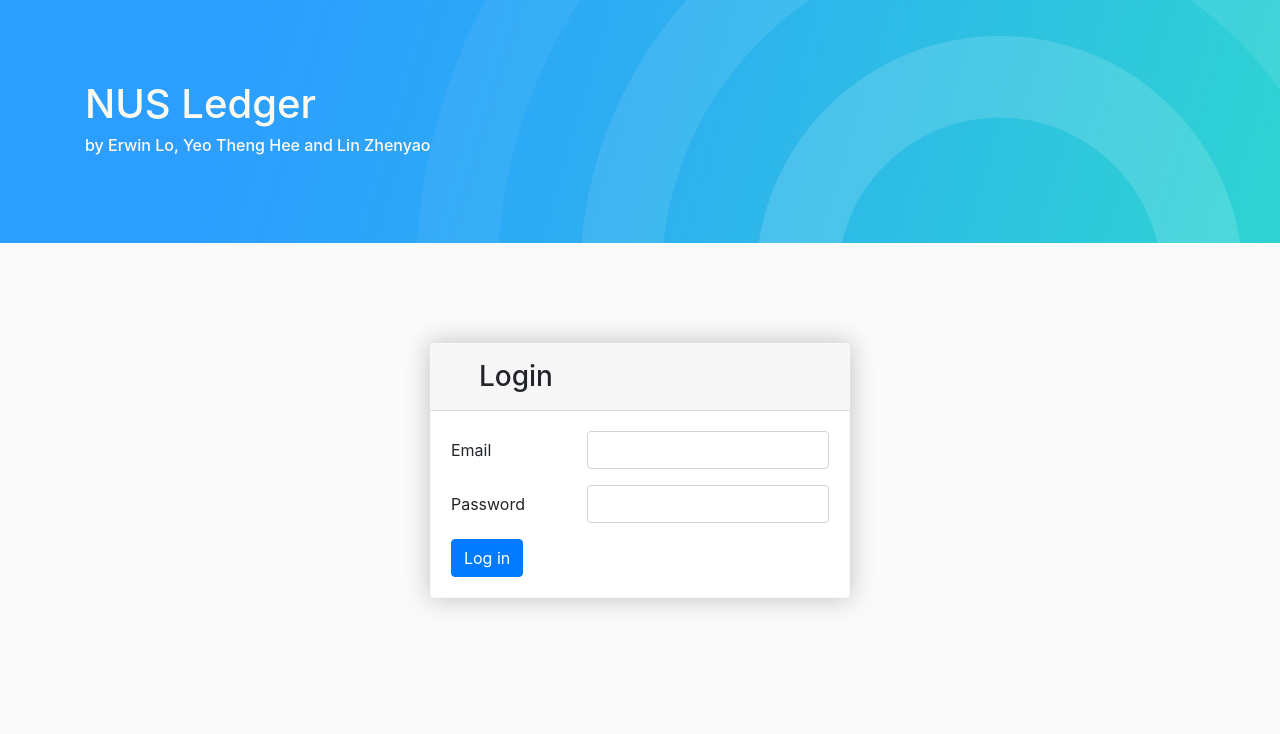
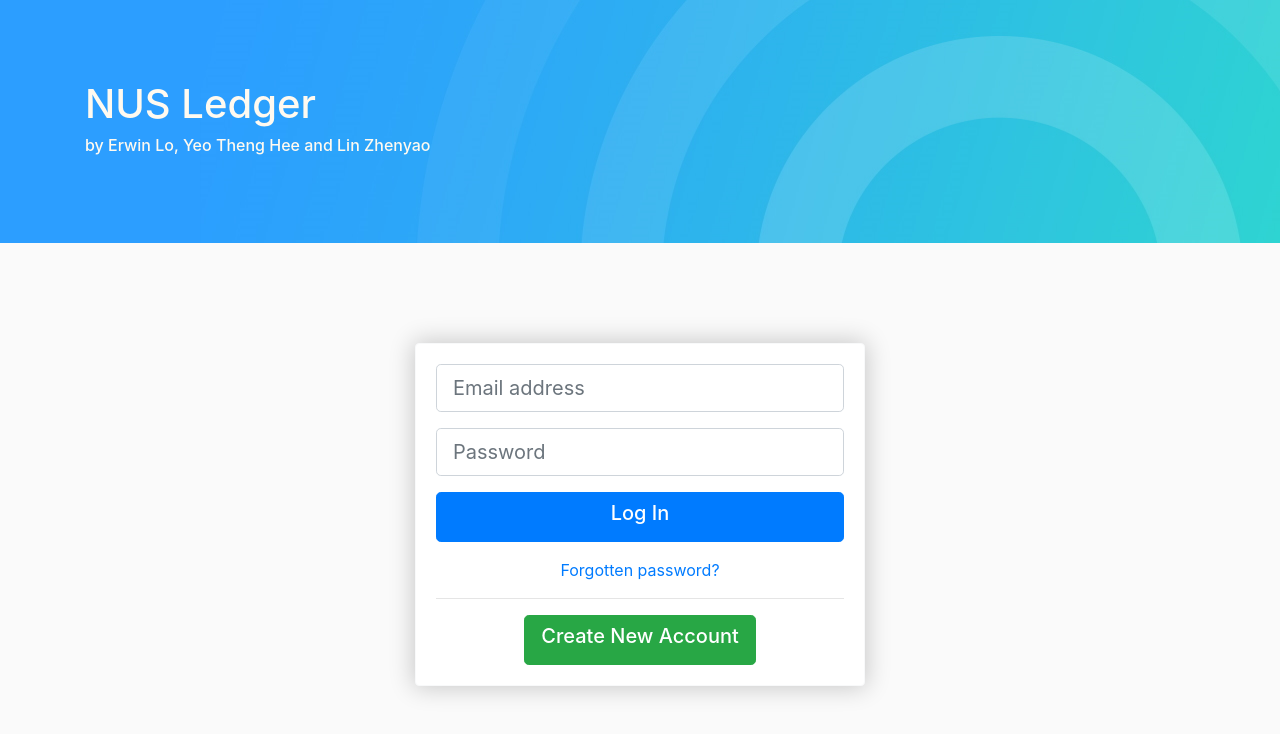
Before and after one commit to erwinlo/fullstack, a React (Create React App) app in the folder frontend/: page / in a window 1280 px wide. Shown: the top 734 px of the page. Built offline with nearby package versions, Linux system fonts and the light colour scheme.

Commit message:
Add login and register page

```diff
--- a/frontend/src/App.css
+++ b/frontend/src/App.css
@@ -95,3 +95,6 @@ tr:hover .btn-row {
      font-size: x-small;
      color: red;
 }
+.login-box {
+     width: 450px;
+}
--- a/frontend/src/components/Dashboard.js
+++ b/frontend/src/components/Dashboard.js
@@ -1,5 +1,6 @@
 import React from 'react';
-import { Container, Row, Col, Jumbotron } from 'react-bootstrap';
+import { Container, Row, Col } from 'react-bootstrap';
+import Header from './Header';
 import AccountsCard from './AccountsCard';
 import AddAccountModal from './AddAccountModal';
 import EditAccountModal from './EditAccountModal';
@@ -109,16 +110,8 @@ class Dashboard extends React.Component {
                          loadUser={() => this.loadUserDetails()}
                     />
 
-                    <Jumbotron id='home'>
-                         <Container>
-                              <Row>
-                                   <Col>
-                                        <h1>NUS Ledger</h1>
-                                        <h6>by Erwin Lo, Yeo Theng Hee and Lin Zhenyao</h6>
-                                   </Col>
-                              </Row>
-                         </Container>
-                    </Jumbotron>
+                    <Header />
+
                     <Container>
 
                          <AddAccountModal
--- /dev/null
+++ b/frontend/src/components/Header.js
@@ -0,0 +1,19 @@
+import React from 'react';
+import { Jumbotron, Container, Row, Col } from 'react-bootstrap';
+
+function Header() {
+     return (
+          <Jumbotron id='home'>
+               <Container>
+                    <Row>
+                         <Col>
+                              <h1>NUS Ledger</h1>
+                              <h6>by Erwin Lo, Yeo Theng Hee and Lin Zhenyao</h6>
+                         </Col>
+                    </Row>
+               </Container>
+          </Jumbotron>
+     );
+}
+
+export default Header;
--- a/frontend/src/components/Login.js
+++ b/frontend/src/components/Login.js
@@ -1,46 +1,72 @@
-import React from 'react';
-import { Jumbotron, Container, Row, Col, Card, Button, Form } from 'react-bootstrap';
+import React, { Component } from 'react';
+import { Container, Row, Col, Card, Button, Form } from 'react-bootstrap';
+import Header from './Header';
+import NewAccount from './NewAccountModal';
 
-const Login = ({ toggle }) => {
-     const handleLogin = () => {
-          toggle();
+class Login extends Component {
+     constructor(props) {
+          super(props);
+
+          this.state = {
+               isNewAccountOpen: false
+          }
      }
 
+     closeNewAccountModal() {
+          this.setState({ isNewAccountOpen: false });
+     }
+
+     handleLogin() {
+          // toggle();
+     }
+
+     render() {
           return (
                <>
-               <Jumbotron>
-                    <Container>
-                         <Row>
-                              <Col>
-                                   <h1>NUS Ledger</h1>
-                                   <h6>by Erwin Lo, Yeo Theng Hee and Lin Zhenyao</h6>
-                              </Col>
-                         </Row>
-                    </Container>
-               </Jumbotron>
+                    <Header />
+
+                    <NewAccount
+                         show={this.state.isNewAccountOpen}
+                         close={() => this.closeNewAccountModal()}
+                    />
+
                     <Container>
                          <Row className="row-login">
                               <Col className="d-flex justify-content-center">
-                              <Card border='light'>
-                                   <Card.Header as='h3'>Login</Card.Header>
+                                   <Card border='light' className='login-box'>
                                         <Card.Body>
                                              <Form>
 
                                                   <Form.Group as={Row} controlId="email">
-                                                  <Form.Label column sm="4">Email</Form.Label>
+                                                       {/* <Form.Label column sm="4">Email</Form.Label> */}
                                                        <Col>
-                                                       <Form.Control />
+                                                            <Form.Control size='lg' placeholder='Email address' />
                                                        </Col>
                                                   </Form.Group>
 
                                                   <Form.Group as={Row} controlId="password">
-                                                  <Form.Label column sm="4">Password</Form.Label>
+                                                       {/* <Form.Label column sm="4">Password</Form.Label> */}
                                                        <Col>
-                                                       <Form.Control />
+                                                            <Form.Control size='lg' placeholder='Password' />
                                                        </Col>
                                                   </Form.Group>
+
+                                                  <Button block size='lg' onClick={() => this.handleLogin()}><h5>Log In</h5></Button>
+
                                              </Form>
-                                        <Button onClick={() => handleLogin()}>Log in</Button>
+
+                                             <Row className='mt-3 d-flex justify-content-center'>
+                                                  <a href='#'>Forgotten password?</a>
+                                             </Row>
+
+                                             <hr />
+
+                                             <Row className='d-flex justify-content-center'>
+                                                  <Button variant='success' size='lg'
+                                                       onClick={() => this.setState({ isNewAccountOpen: true })}>
+                                                       <h5>Create New Account</h5>
+                                                  </Button>
+                                             </Row>
                                         </Card.Body>
                                    </Card>
                               </Col>
@@ -49,5 +75,6 @@ const Login = ({ toggle }) => {
                </>
           )
      }
+}
 
 export default Login;
--- /dev/null
+++ b/frontend/src/components/NewAccountModal.js
@@ -0,0 +1,62 @@
+import React, { Component } from 'react';
+import { Modal, Form, Row, Col, Button } from 'react-bootstrap';
+
+class NewAccount extends Component {
+
+     render() {
+          return (
+               <Modal
+                    show={this.props.show}
+                    onHide={() => this.props.close()}
+                    centered
+               >
+                    <Modal.Header closeButton>
+                         <Modal.Title>
+                              <h2>Sign Up</h2>
+                         </Modal.Title>
+                    </Modal.Header>
+                    <Modal.Body>
+                         <Form>
+                         <Form.Group as={Row} controlId="fullname">
+                                   <Col>
+                                        <Form.Control size='lg' placeholder='Full Name' />
+                                   </Col>
+                              </Form.Group>
+
+                              <Form.Group as={Row} controlId="email">
+                                   <Col>
+                                        <Form.Control size='lg' placeholder='Email address' />
+                                   </Col>
+                              </Form.Group>
+
+                              <Form.Group as={Row} controlId="mobile">
+                                   <Col>
+                                        <Form.Control size='lg' placeholder='Mobile Number' />
+                                   </Col>
+                              </Form.Group>
+
+                              <Form.Group as={Row} controlId="password">
+                                   <Col>
+                                        <Form.Control type='password' size='lg' placeholder='New Password' />
+                                   </Col>
+                              </Form.Group>
+
+                              <Row>
+                                   <Col>
+                                        <p className='text-muted small'>By clicking Sign Up, you agree to our Terms, Data Policy and Cookie Policy. You may receive SMS notifications from us and can opt out at any time.</p>
+                                   </Col>
+                              </Row>
+
+                              <Row className='d-flex justify-content-center'>
+                                   <Button variant='success' size='lg'>
+                                        <h5>Sign Up</h5>
+                                   </Button>
+                              </Row>
+                         </Form>
+                    </Modal.Body >
+               </Modal >
+          );
+     }
+}
+
+export default NewAccount;
```
Lines whose indentation alone changed are shown as unchanged.
